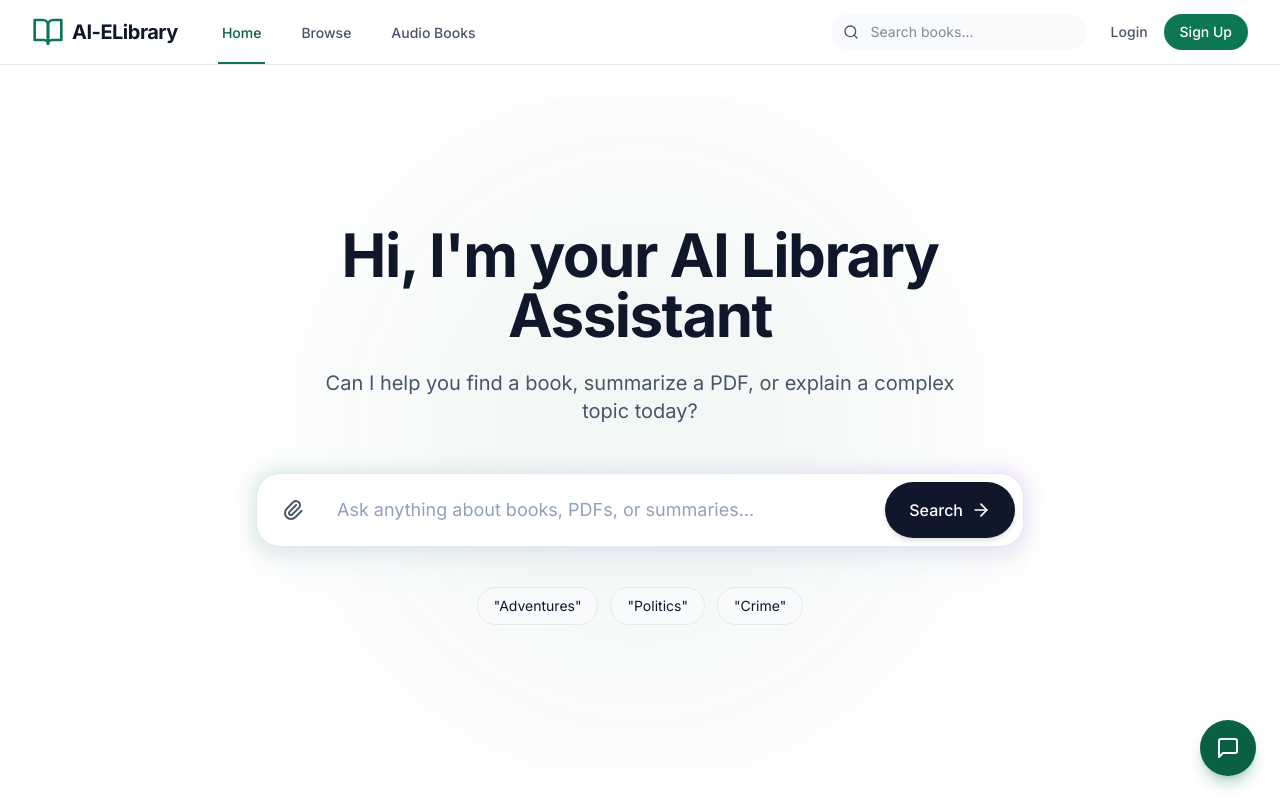
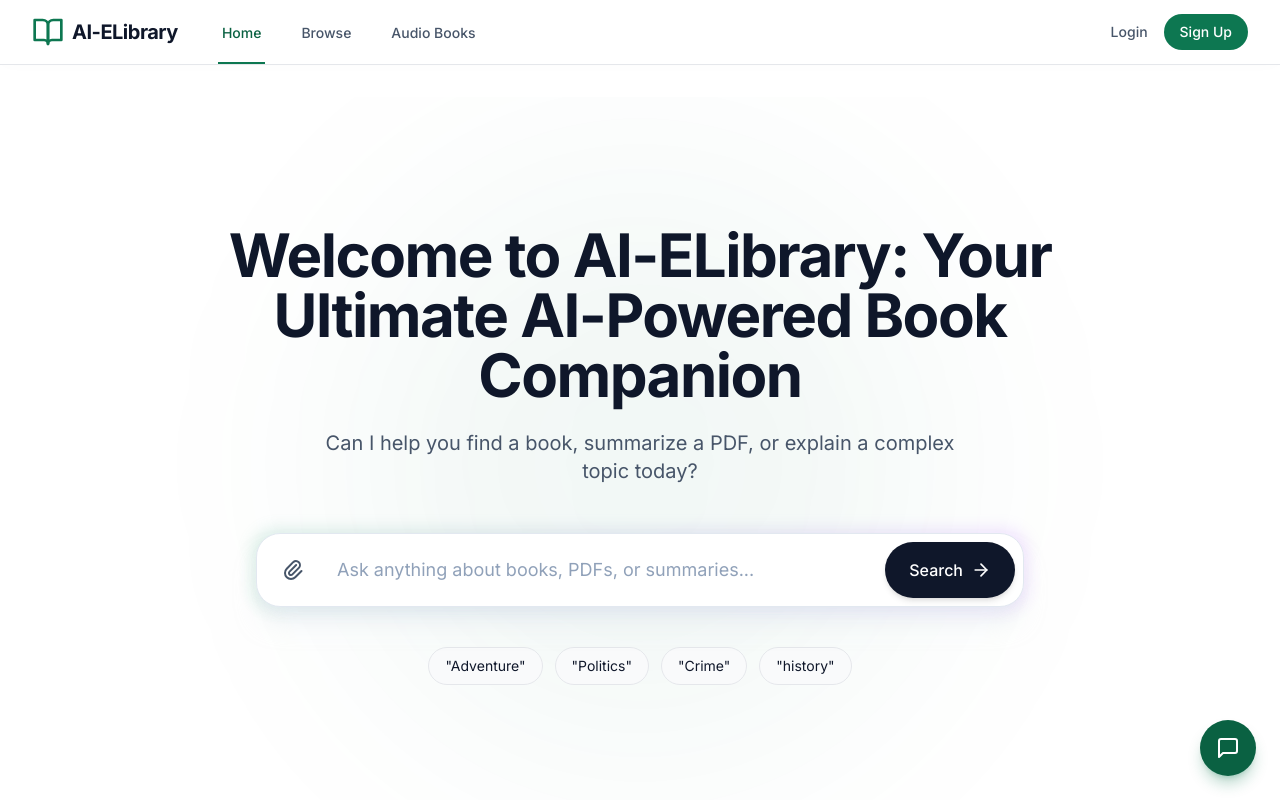
Before and after one commit to IbrahimMunshi2003/ai-elibrary, a React (Vite) app in the folder client/: page / in a window 1280 px wide. Shown: the top 800 px of the page. Built offline with nearby package versions, Linux system fonts and the light colour scheme; no server answers.

Commit message:
Fixed UI

```diff
--- a/client/src/components/Navbar.jsx
+++ b/client/src/components/Navbar.jsx
@@ -43,16 +43,7 @@ export default function Navbar() {
 
           {/* Desktop Right Side */}
           <div className="hidden md:flex items-center space-x-6">
-            <form onSubmit={handleSearch} className="relative">
-              <input
-                type="text"
-                placeholder="Search books..."
-                value={searchQuery}
-                onChange={(e) => setSearchQuery(e.target.value)}
-                className="w-64 pl-10 pr-4 py-2 rounded-full bg-muted border-transparent focus:bg-background focus:border-primary-500 focus:ring-2 focus:ring-primary-500/20 outline-none text-sm transition-all"
-              />
-              <FiSearch className="absolute left-3 top-1/2 -translate-y-1/2 text-muted-foreground" />
-            </form>
+
 
             {isAuthenticated ? (
               <div className="flex items-center gap-4">
--- a/client/src/pages/Home.jsx
+++ b/client/src/pages/Home.jsx
@@ -58,7 +58,7 @@ export default function Home() {
             className="w-full flex flex-col items-center text-center"
           >
             <h1 className="text-4xl md:text-6xl font-bold tracking-tight text-foreground mb-6">
-              Hi, I'm your AI Library Assistant
+             Welcome to AI-ELibrary: Your Ultimate AI-Powered Book Companion
             </h1>
             <p className="text-lg md:text-xl text-muted-foreground mb-12 max-w-2xl">
               Can I help you find a book, summarize a PDF, or explain a complex topic today?
@@ -92,14 +92,17 @@ export default function Home() {
 
             {/* Quick Prompts */}
             <div className="flex flex-wrap justify-center gap-3 mt-10 w-full px-2">
-              <button type="button" onClick={() => setSearchQuery("Adventures")} className="px-4 py-2 bg-muted hover:bg-slate-200 text-sm text-foreground rounded-full transition-colors whitespace-nowrap overflow-hidden text-ellipsis border border-border">
-                "Adventures"
+              <button type="button" onClick={() => setSearchQuery("Adventure")} className="px-4 py-2 bg-muted hover:bg-slate-200 text-sm text-foreground rounded-full transition-colors whitespace-nowrap overflow-hidden text-ellipsis border border-border">
+                "Adventure"
               </button>
               <button type="button" onClick={() => setSearchQuery("Politics")} className="px-4 py-2 bg-muted hover:bg-slate-200 text-sm text-foreground rounded-full transition-colors whitespace-nowrap overflow-hidden text-ellipsis border border-border">
                 "Politics"
               </button>
               <button type="button" onClick={() => setSearchQuery("Crime")} className="px-4 py-2 bg-muted hover:bg-slate-200 text-sm text-foreground rounded-full transition-colors whitespace-nowrap overflow-hidden text-ellipsis hidden md:block border border-border">
                 "Crime"
+              </button>
+              <button type="button" onClick={() => setSearchQuery("History")} className="px-4 py-2 bg-muted hover:bg-slate-200 text-sm text-foreground rounded-full transition-colors whitespace-nowrap overflow-hidden text-ellipsis hidden md:block border border-border">
+                "history"
               </button>
             </div>
           </motion.div>
--- a/client/src/utils/constants.js
+++ b/client/src/utils/constants.js
@@ -1,12 +1,10 @@
 export const CATEGORIES = [
   'All',
-  'Software Engineering',
-  'System Design',
-  'Data Science',
-  'Artificial Intelligence',
-  'Productivity',
-  'Business',
-  'Audio Books',
+  'History',
+  'Adventure',
+  'Politics',
+  'Crime',
+
 ];
 
 export const SORT_OPTIONS = [
```
